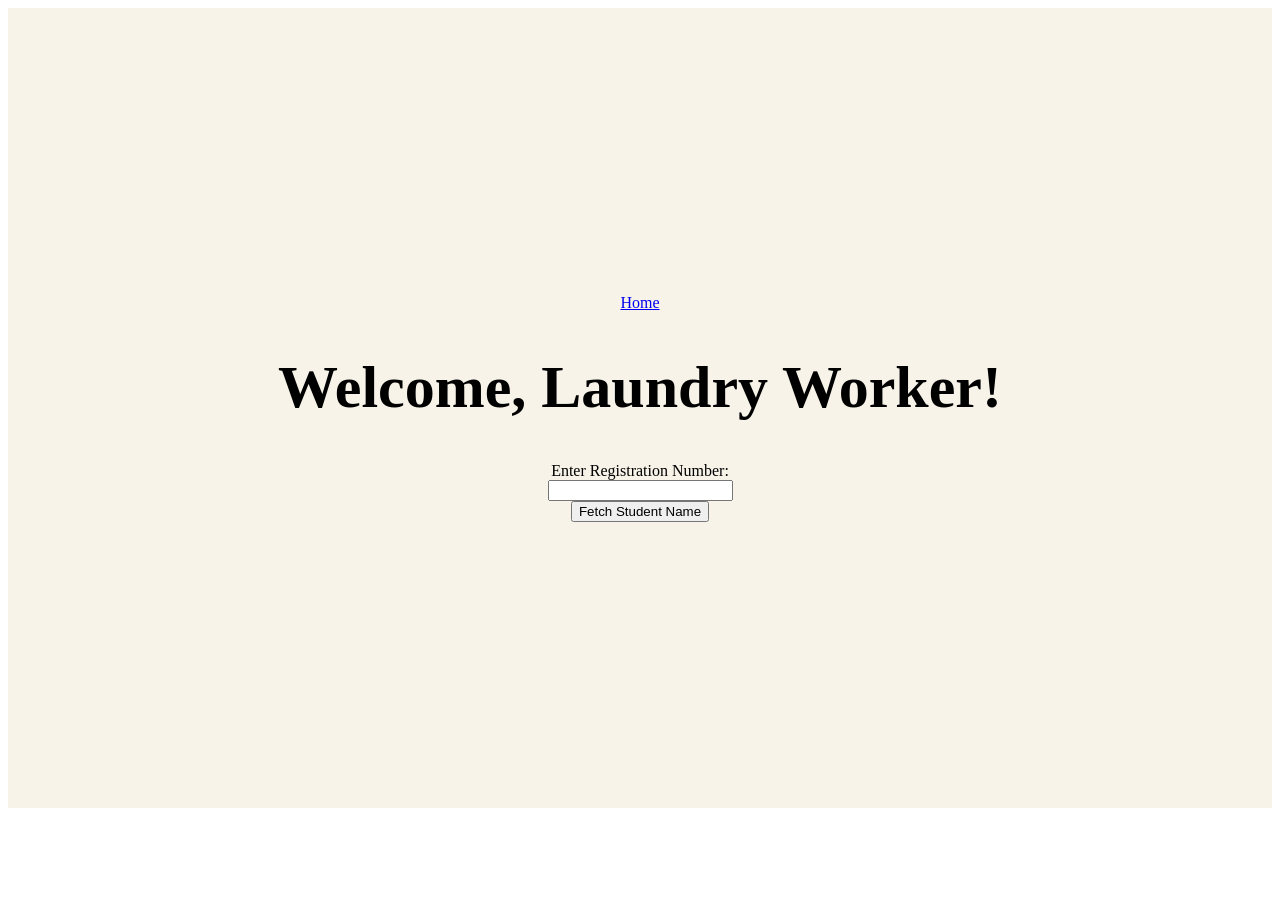
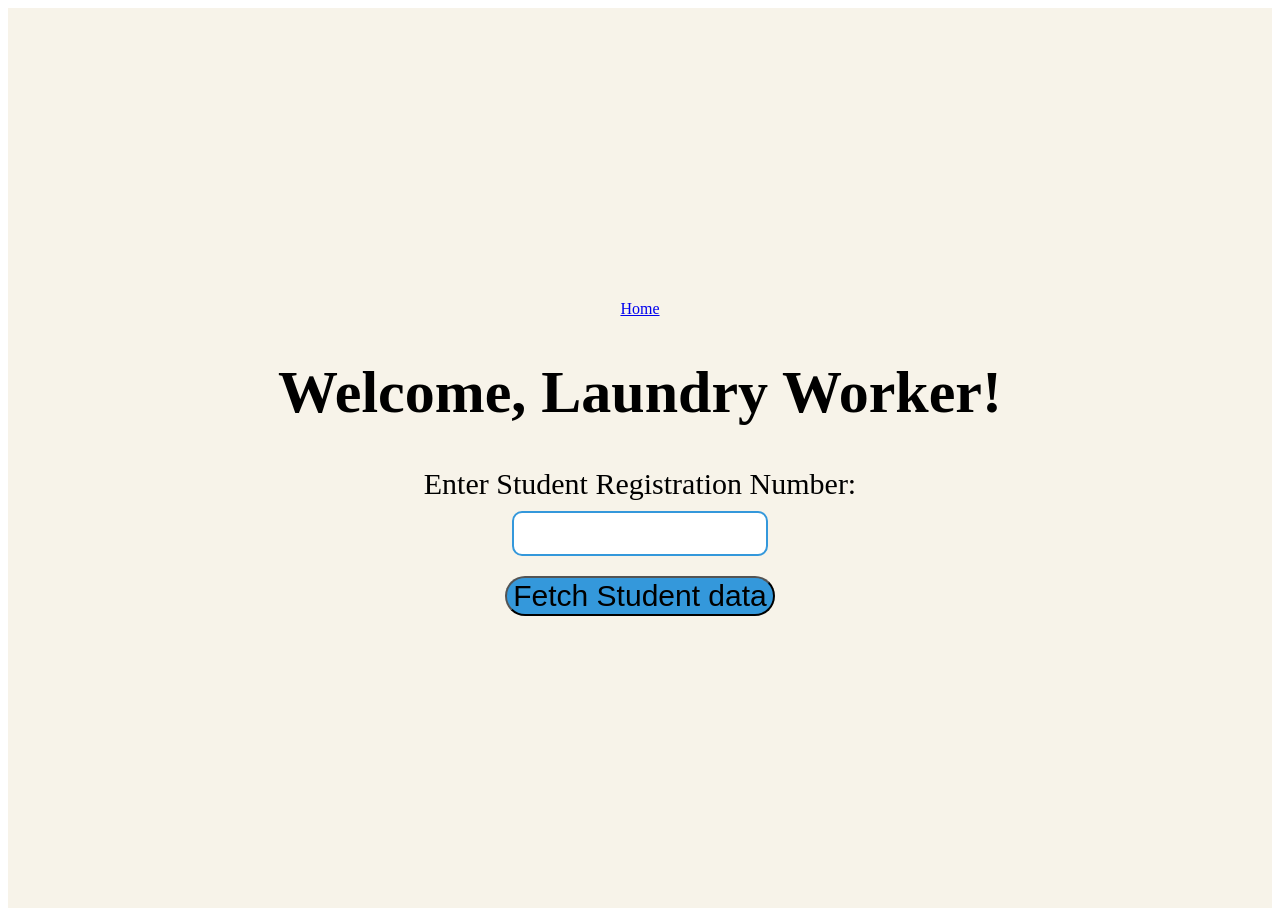
Before and after one commit to Pranith12250/Laundry-Management, a SvelteKit app: page /laundryworker in a window 1280 px wide. Before the commit the page ends 816 px from the top, so only its background shows below. Built offline with nearby package versions, Linux system fonts and the light colour scheme.

Commit message:
Laundry worker UI completed

```diff
--- a/src/routes/laundryworker/+page.svelte
+++ b/src/routes/laundryworker/+page.svelte
@@ -126,22 +126,35 @@
 <main style="background-color:#f7f3e9">
   <a href='/'>Home</a>
   <h1 style="font-size:60px">Welcome, Laundry Worker!</h1>
-  <label for="registrationNumber">Enter Registration Number:</label>
+  <label for="registrationNumber"style="font-size: 30px">Enter Student Registration Number:</label>
   <input type="text" id="registrationNumber" bind:value={registrationNumber} />
-  <button on:click={handleFetchStudentData}>Fetch Student Name</button>
+  <div class="button-container">
+    <button on:click={handleFetchStudentData}>
+      <span style="font-size: 30px;">Fetch Student data </span>
+    </button>
+  </div>
 
   {#if showData}
-    <p> <br>Student data:<br> Name: {studentName} <br></p>
-    <p> Number of washes remaining: {numberOfWashes}</p>
-    <p> Current laundry status: {status}</p>
+    <h1 style="font-style:20px"><br>Your data:<br></h1>
+    <h2 style="font-style:20px">Name: {studentName} <br></h2>
+    <h2 style="font-style:20px"> Number of washes remaining: {numberOfWashes}</h2>
+    <h2 style="font-style:20px"> Current laundry status: {status}</h2>
   {/if}
 
   {#if showData && numberOfWashes<4}
-    <button on:click={handleResetWashCycle}>Reset Wash Cycle</button>
+    <div class="button-container">
+      <button on:click={handleResetWashCycle}>
+        <span style="font-size: 20px;">Reset wash cycle </span>
+      </button>
+    </div>
   {/if}
 
   {#if showData && status=='in wash'}
-    <button on:click={handleStatusChange}>Change wash status</button>
+    <div class="button-container">
+      <button on:click={handleStatusChange}>
+        <span style="font-size: 20px;">Change wash status</span>
+      </button>
+    </div>
   {/if}
 </main>
 
@@ -153,5 +166,58 @@
     align-items: center;
     justify-content: center;
     height: 100vh;
+    overflow: auto;
+    padding-top: 50px;
+    padding-bottom: 50px;
+  }
+
+  button
+  {
+    border-radius: 20px;
+    background-color: #3498db;
+    transition: background-color 0.3s, transform 0.2s;
+  }
+  button:hover
+  {
+    background-color: #e06b48;
+    transform: scale(1.05);
+  }
+  button:active
+  {
+    transform: scale(0.95);
+  }
+  .button-container
+  {
+    display: flex;
+    flex-direction: column;
+    align-items: center;
+    gap: 20px;
+  }
+
+  input[type="text"]
+  {
+    margin-bottom: 20px;
+    padding: 10px;
+    border: 2px solid #3498db;
+    border-radius: 10px;
+    transition: border-color 0.3s, transform 0.2s;
+    font-size: 18px;
+  }
+  input[type="text"]:hover
+  {
+    border-color: #e06b48;
+    transform: scale(1.05);
+  }
+  input[type="text"]:focus
+  {
+    outline: none;
+    border-color: #e06b48;
+    transform: scale(1.05);
+  }
+
+  label
+  {
+    margin-bottom: 10px;
+    font-size: 30px;
   }
 </style>
```
